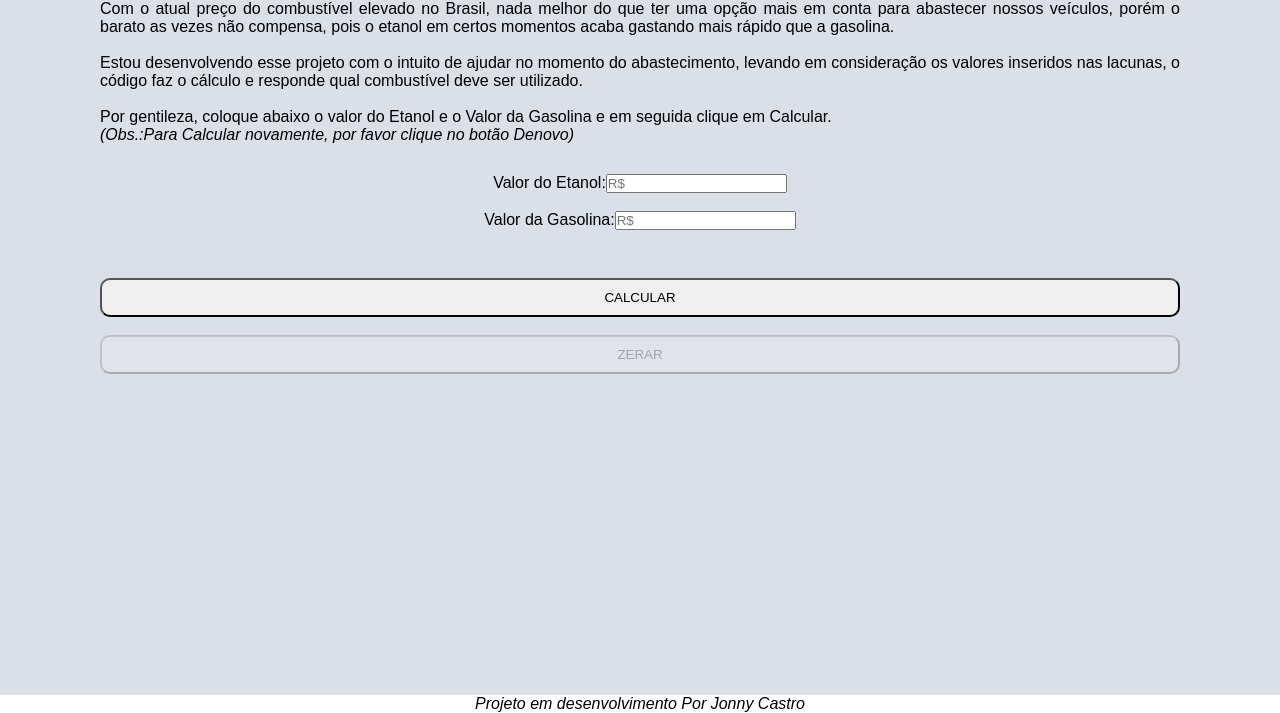
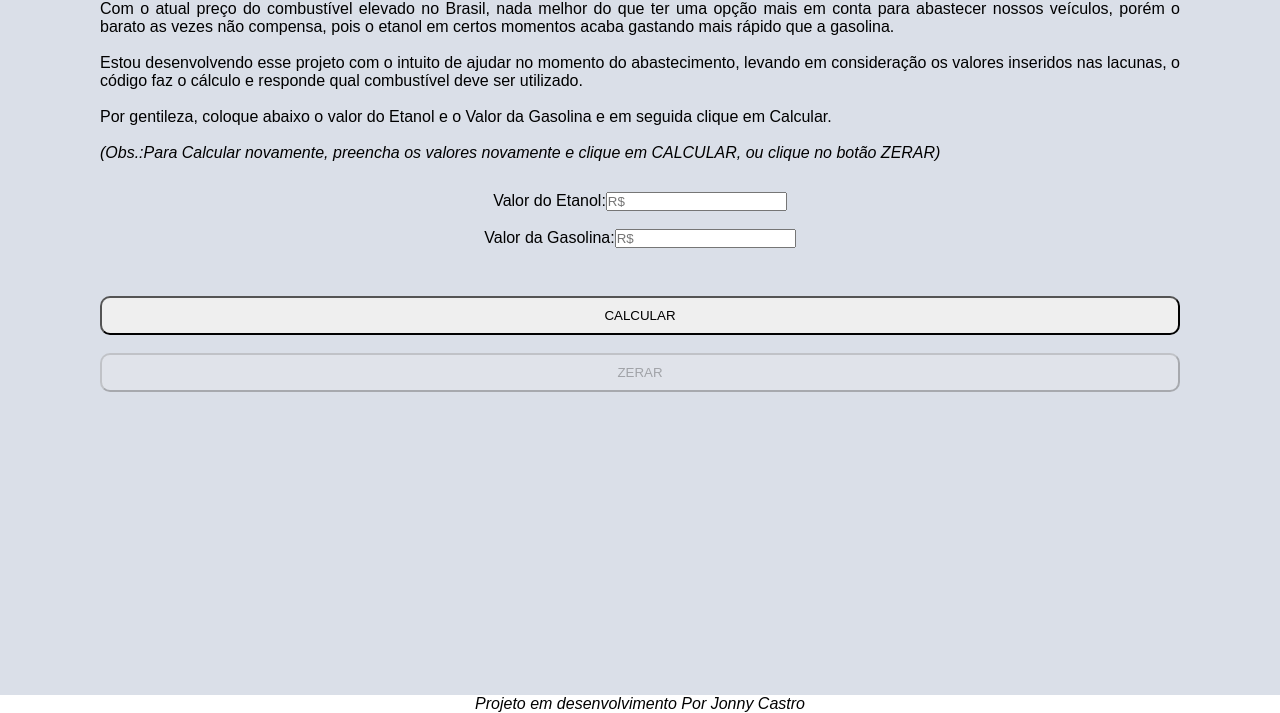
Before and after one commit to joaoacastro/calculocombustivel, a plain HTML site: page index.html in a window 1280 px wide. Shown: the part 105-818 px from the top of the page. Drawn offline with Linux system fonts and the light colour scheme.

Commit message:
Update index.html

```diff
--- a/index.html
+++ b/index.html
@@ -24,7 +24,8 @@
                 Por gentileza, coloque abaixo o valor do Etanol e o Valor da Gasolina e em seguida clique em Calcular.
                 <i>
                 <br>
-                (Obs.:Para Calcular novamente, por favor clique no botão Denovo)
+                <br>
+                (Obs.:Para Calcular novamente, preencha os valores novamente e clique em CALCULAR, ou clique no botão ZERAR)
                 </i>
             </div>
 
```
